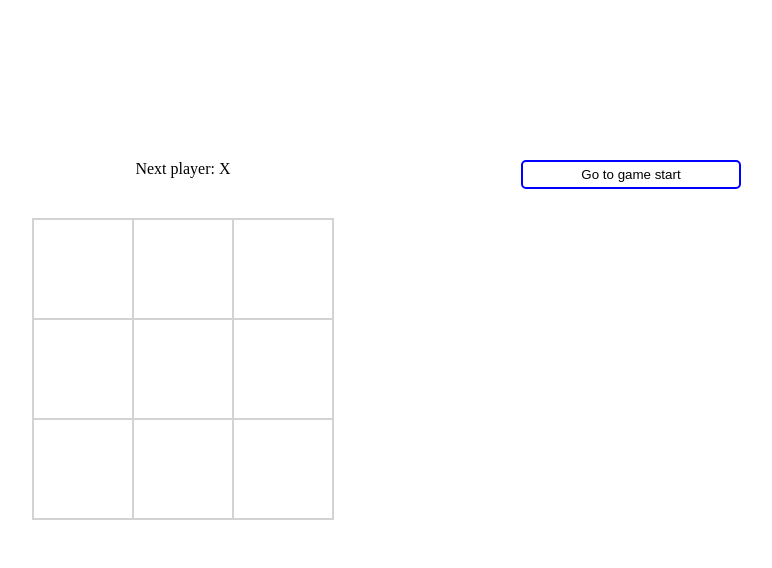
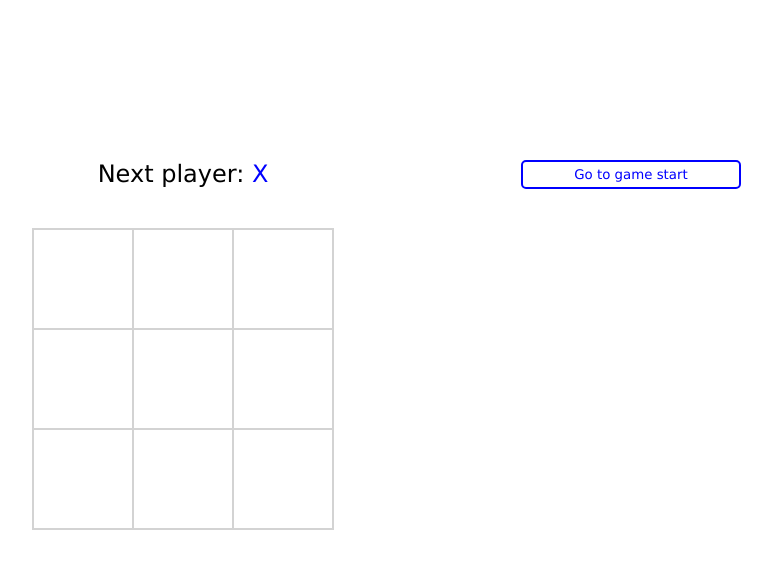
Before and after one commit to coding-z/Tic-Tac-Toe, a React (Create React App) app: page / in a window 1280 px wide. Shown: the top 568 px of the page, without its empty margins (307-1079 px from the left). Built offline with nearby package versions, Linux system fonts and the light colour scheme.

Commit message:
Update board styles

```diff
--- a/src/App.js
+++ b/src/App.js
@@ -29,15 +29,22 @@ function Board({ xIsNext, squares, onPlay }) {
 
   const winner = calculateWinner(squares);
   let status;
+  let player;
+
   if (winner) {
-    status = "Winner: " + winner;
+    status = "Winner: ";
+    player = winner;
   } else {
-    status = "Next player: " + (xIsNext ? "X" : "O");
+    status = "Next player: ";
+    player = (xIsNext ? "X" : "O");
   }
 
   return (
     <div className="game-main">
-      <div className="status">{status}</div>
+      <div className="status">
+        {status}
+        <span className={clsx(player === "X" ? "x" : "o")}>{player}</span>
+      </div>
       <div className="game-board">
         <Square value={squares[0]} onSquareClick={() => handleClick(0)} />
         <Square value={squares[1]} onSquareClick={() => handleClick(1)} />
--- a/src/styles.css
+++ b/src/styles.css
@@ -46,6 +46,16 @@ body {
 
 .status {
   margin: 40px;
+  font-size: x-large;
+  font-family: 'Lucida Sans', 'Lucida Sans Regular', 'Lucida Grande', 'Lucida Sans Unicode', Geneva, Verdana, sans-serif;
+}
+
+.x {
+  color: blue;
+}
+
+.o {
+  color: green;
 }
 
 .game-board {
@@ -62,6 +72,7 @@ body {
   border: 1px solid lightgray;
   font-size: 80px;
 }
+
 .square:hover {
   cursor: pointer;
   background-color: rgb(211 211 211 / 0.5);
@@ -108,6 +119,7 @@ ol li:not(:first-child) {
   border-radius: 5px;
   padding: 5px;
   width: 100%;
+  font-family: 'Lucida Sans', 'Lucida Sans Regular', 'Lucida Grande', 'Lucida Sans Unicode', Geneva, Verdana, sans-serif;
 }
 
 .history-item.x {
```
